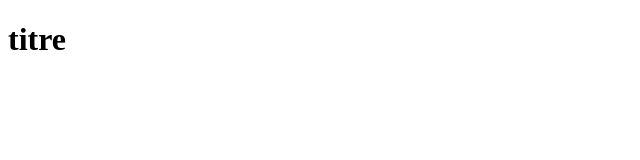
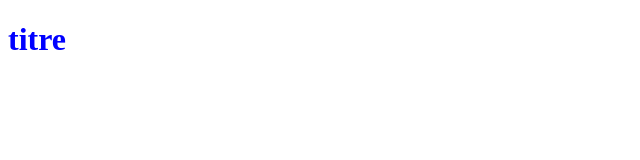
Before and after one commit to yanis95000/git, a plain HTML site: page index.html in a window 1280 px wide. Shown: the whole page, without its empty margins (0-640 px from the left). Drawn offline with Linux system fonts and the light colour scheme.

Commit message:
Titre_bleue

```diff
--- a/index.html
+++ b/index.html
@@ -4,7 +4,7 @@
 	<title>git</title>
 </head>
 <body>
-	<h1>titre</h1>
+	<h1 style="color: blue;">titre</h1>
 
 </body>
 </html>
```
